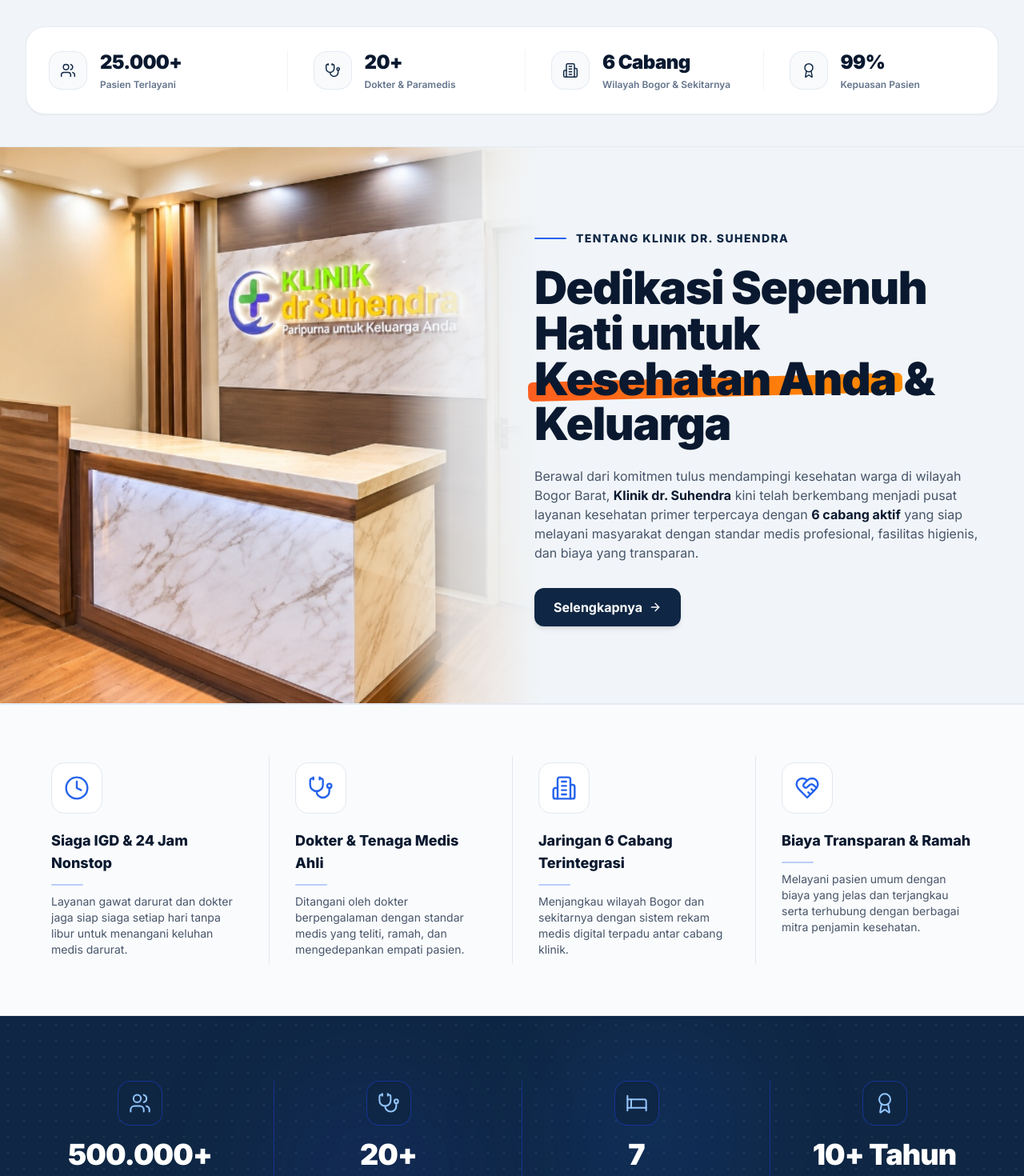
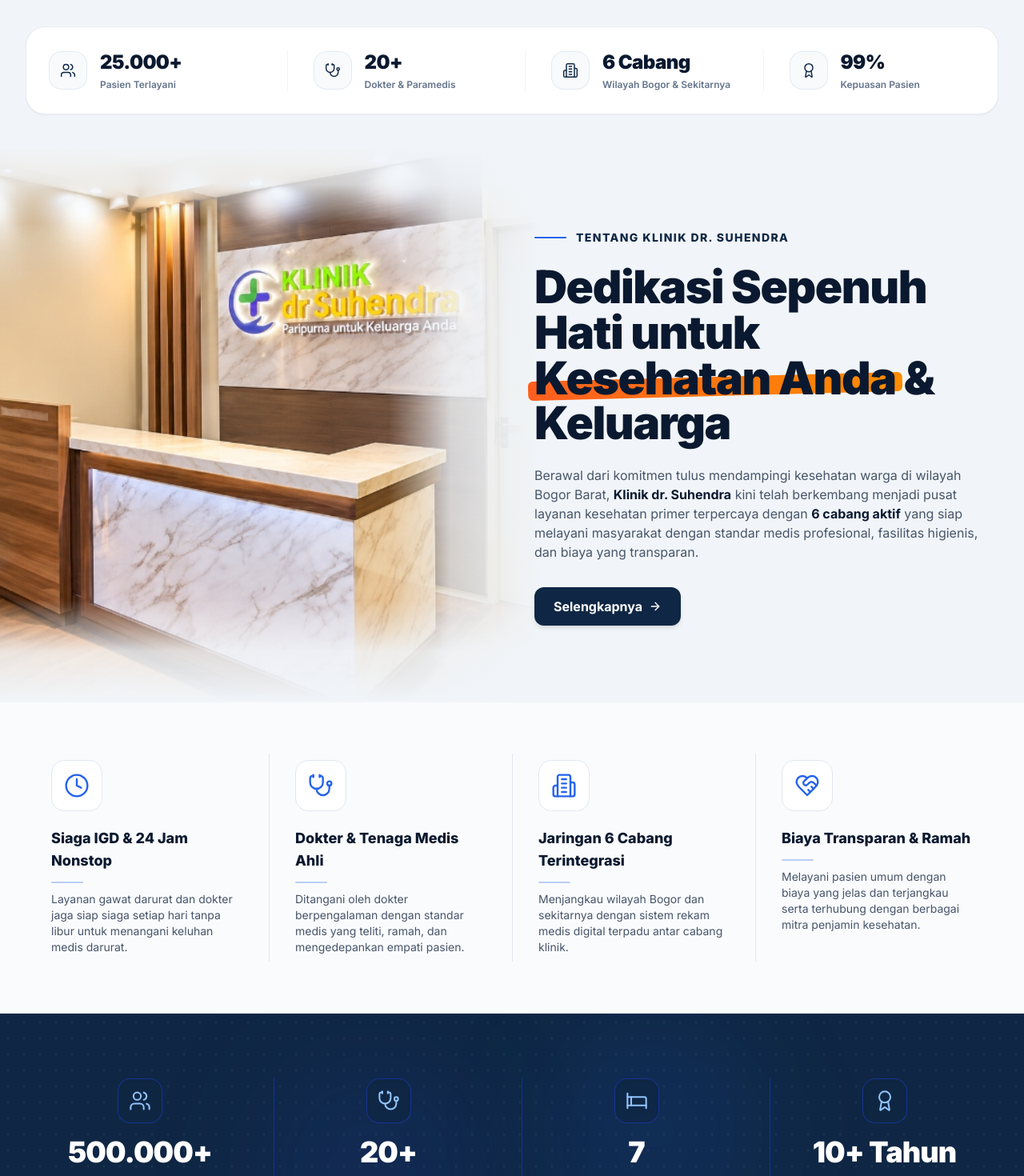
Before and after one commit to anvieo-com/landing-page-klinik-dr-suhendra, a Next.js app: page / in a window 1280 px wide. Shown: the part 808-2278 px from the top of the page at 80% size. Built offline with nearby package versions, Linux system fonts and the light colour scheme.

Commit message:
style(about): remove top and bottom borders and add top & bottom gray shading to clinic image

```diff
--- a/components/AboutSectionHome.jsx
+++ b/components/AboutSectionHome.jsx
@@ -7,7 +7,7 @@ import { ArrowRight } from 'lucide-react';
 
 export default function AboutSectionHome() {
   return (
-    <section id="tentang" className="relative bg-slate-100 border-b border-slate-200/80 overflow-hidden py-16 lg:py-24">
+    <section id="tentang" className="relative bg-slate-100 overflow-hidden py-16 lg:py-24">
 
       {/* 1. Background Image Layer on Left - Menempel dari batas atas (top-0) hingga batas bawah (bottom-0) */}
       <div className="absolute top-0 bottom-0 left-0 w-full lg:w-[56%] xl:w-[53%] h-[380px] sm:h-[440px] lg:h-full overflow-hidden z-0 pointer-events-none">
@@ -21,11 +21,14 @@ export default function AboutSectionHome() {
           />
         </div>
 
+        {/* Shading Atas: Lembut membaur ke latar abu-abu di atas */}
+        <div className="absolute inset-x-0 top-0 h-16 sm:h-20 lg:h-24 bg-gradient-to-b from-slate-100 via-slate-100/80 to-transparent z-[1]" />
+
+        {/* Shading Bawah: Membaur ke latar abu-abu di bagian bawah (mobile & desktop) */}
+        <div className="absolute inset-x-0 bottom-0 h-20 sm:h-24 lg:h-32 bg-gradient-to-t from-slate-100 via-slate-100/85 to-transparent z-[1]" />
+
         {/* Shading Kanan: Membaur anggun ke latar abu-abu teks di sebelah kanan */}
         <div className="absolute inset-y-0 right-0 w-28 sm:w-36 lg:w-48 bg-gradient-to-r from-transparent via-slate-100/80 via-40% to-slate-100 z-[1]" />
-
-        {/* Shading Bawah (khusus mobile saat gambar di atas teks) */}
-        <div className="absolute inset-x-0 bottom-0 h-20 sm:h-24 lg:hidden bg-gradient-to-t from-slate-100 via-slate-100/80 to-transparent z-[1]" />
       </div>
 
       <div className="max-w-7xl mx-auto px-4 sm:px-6 lg:px-8 relative z-10">
--- a/components/ClinicHighlightsSection.jsx
+++ b/components/ClinicHighlightsSection.jsx
@@ -33,7 +33,7 @@ export default function ClinicHighlightsSection() {
   ];
 
   return (
-    <section className="bg-slate-50/70 border-y border-slate-200/90 py-12 sm:py-16 relative overflow-hidden">
+    <section className="bg-slate-50/70 border-b border-slate-200/90 py-12 sm:py-16 relative overflow-hidden">
       <div className="max-w-7xl mx-auto px-4 sm:px-6 lg:px-8">
 
         {/* Model Garis Pembatas Vertikal (Bukan Kotak/Card) */}
--- a/components/QuickStatsHeroBar.jsx
+++ b/components/QuickStatsHeroBar.jsx
@@ -28,7 +28,7 @@ export default function QuickStatsHeroBar() {
   ];
 
   return (
-    <section className="bg-slate-100 py-6 sm:py-8 lg:py-10 border-b border-slate-200/80">
+    <section className="bg-slate-100 py-6 sm:py-8 lg:py-10">
       <div className="max-w-7xl mx-auto px-4 sm:px-6 lg:px-8">
         <div className="bg-white border border-slate-200/80 rounded-2xl sm:rounded-3xl shadow-sm p-5 sm:p-6 lg:p-7">
           <div className="grid grid-cols-1 sm:grid-cols-2 lg:grid-cols-4 gap-6 lg:gap-8 divide-y sm:divide-y-0 sm:divide-x divide-slate-100">
```
